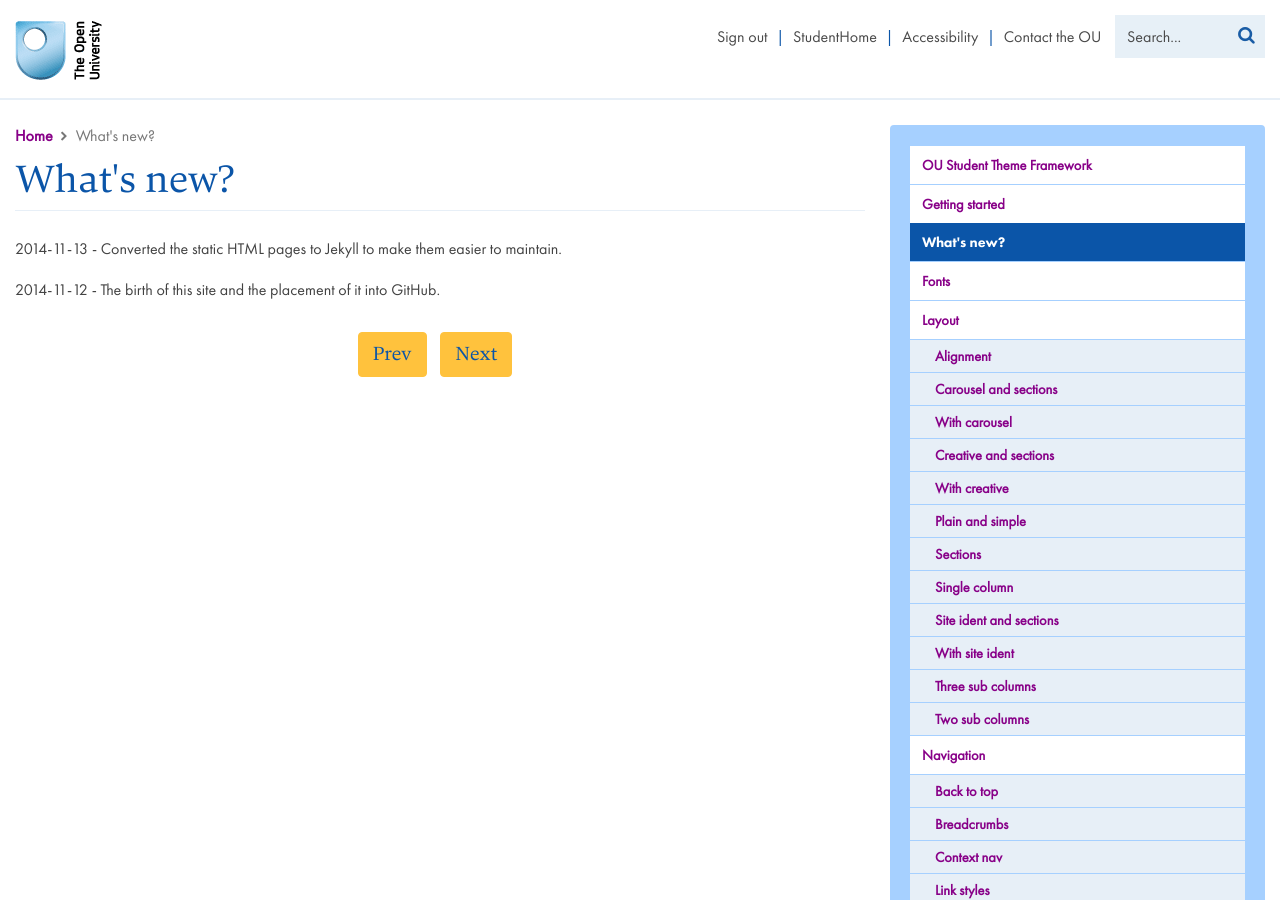
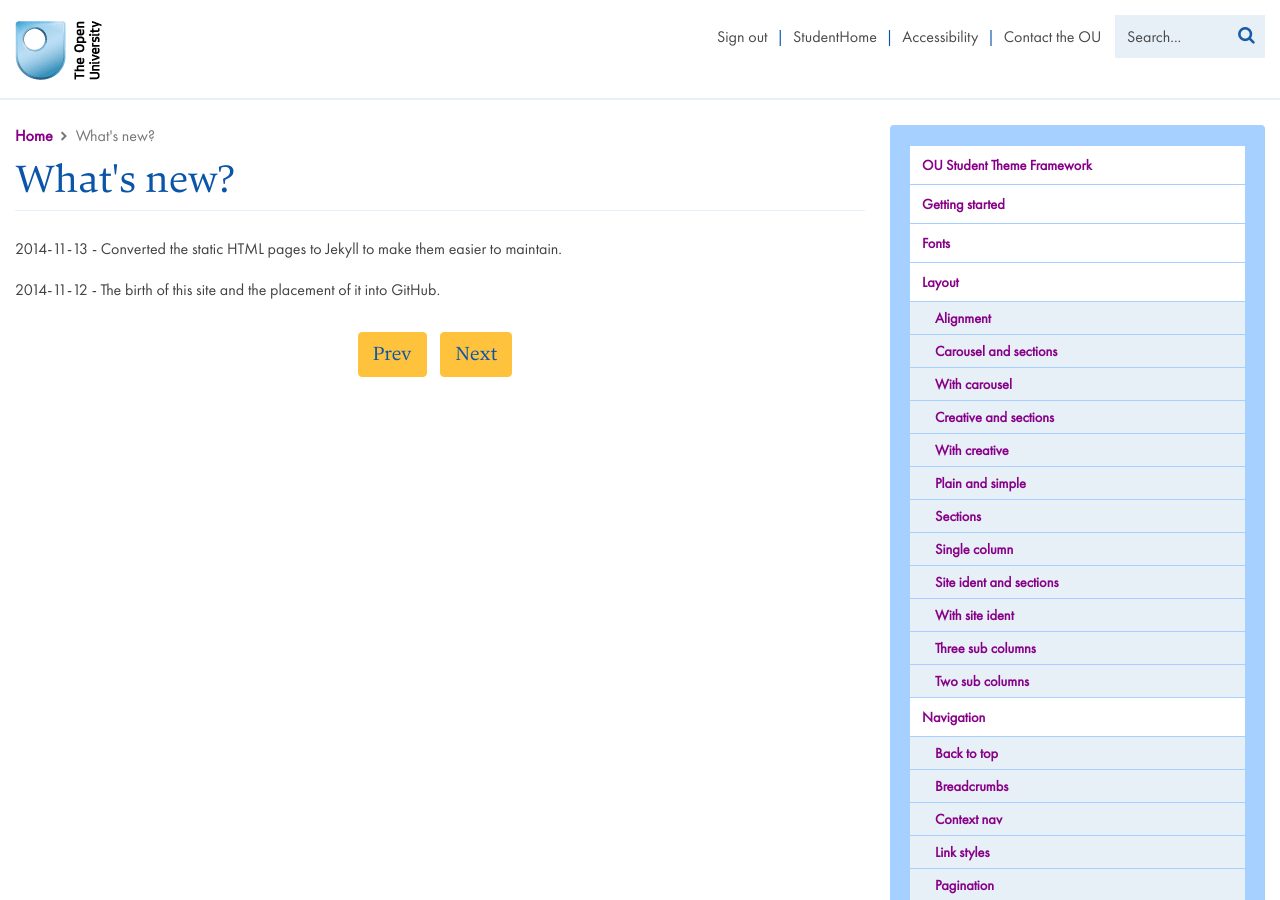
Before and after one commit to the-open-university/student-theme-framework, a Jekyll site: the page built from whats-new.html, in a window 1280 px wide and 900 px high. Built offline with Jekyll 4.4.1, drawn with Linux system fonts in a browser that asks for light colours; nearby versions of some CDN libraries.

Commit message:
removed the what's new page
GitHub will do a better job of tracking changes!

```diff
--- a/getting-started.html
+++ b/getting-started.html
@@ -114,7 +114,7 @@ parent: index
 <div class="ou-paged">
 <ul>
 <li><a class="ou-previous" href="index.html">Prev</a></li>
-<li><a class="ou-next" href="whats-new.html">Next</a></li>
+<li><a class="ou-next" href="fonts.html">Next</a></li>
 </ul>
 </div>
 
--- a/whats-new.html
+++ b/whats-new.html
@@ -2,7 +2,7 @@
 title: What's new?
 classes: website
 order: 20
-parent: index
+parent: none
 ---
 <div id="ou-site">
 
```
